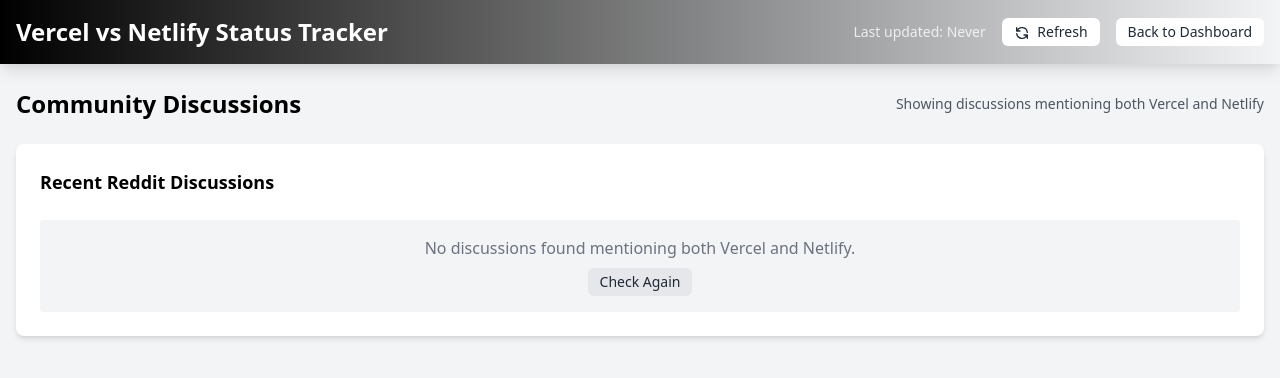
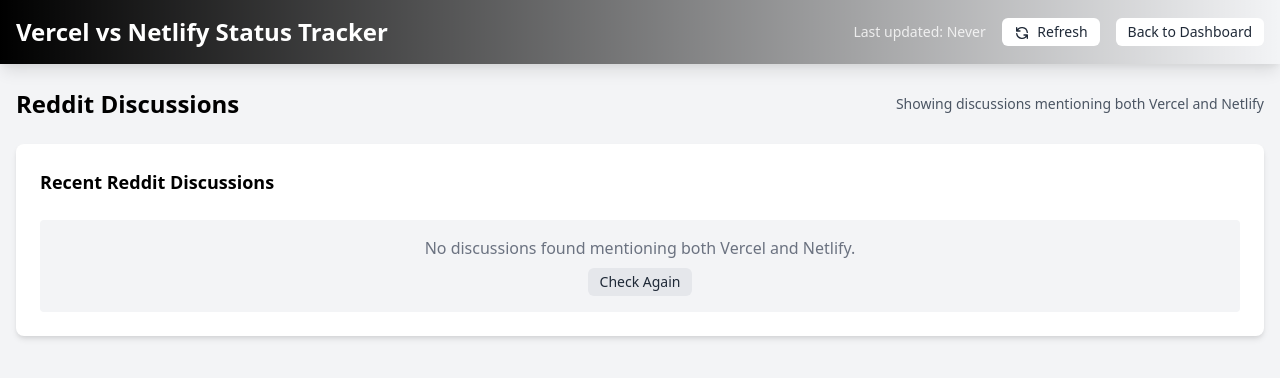
Before and after one commit to drewhinkson/netlifyverceloutagetracker, a website: page public/reddit.html in a window 1280 px wide. Drawn offline with nearby package versions, Linux system fonts and the light colour scheme; no server answers.

Commit message:
added reddit discussions

```diff
--- a/public/reddit.html
+++ b/public/reddit.html
@@ -31,7 +31,7 @@
     <main class="container mx-auto py-6 px-4">
         <section class="mb-8">
             <div class="flex justify-between items-center mb-6">
-                <h2 class="text-2xl font-bold">Community Discussions</h2>
+                <h2 class="text-2xl font-bold">Reddit Discussions</h2>
                 <div class="text-sm text-gray-600">
                     <p>Showing discussions mentioning both Vercel and Netlify</p>
                 </div>
```
Also changed, not shown: public/index.html (+3 -3 lines).
